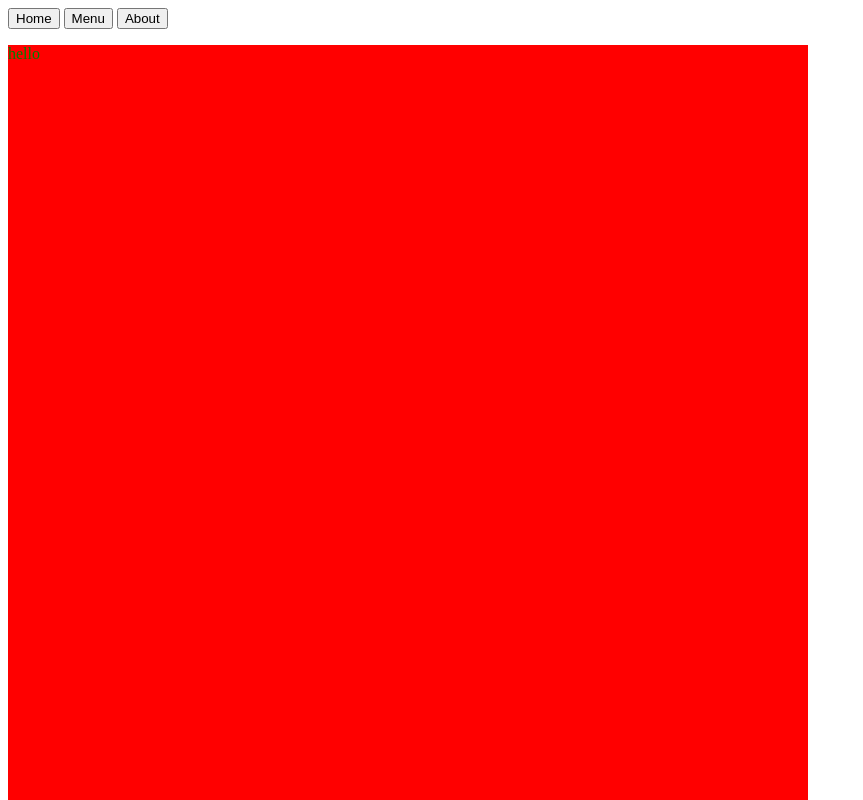
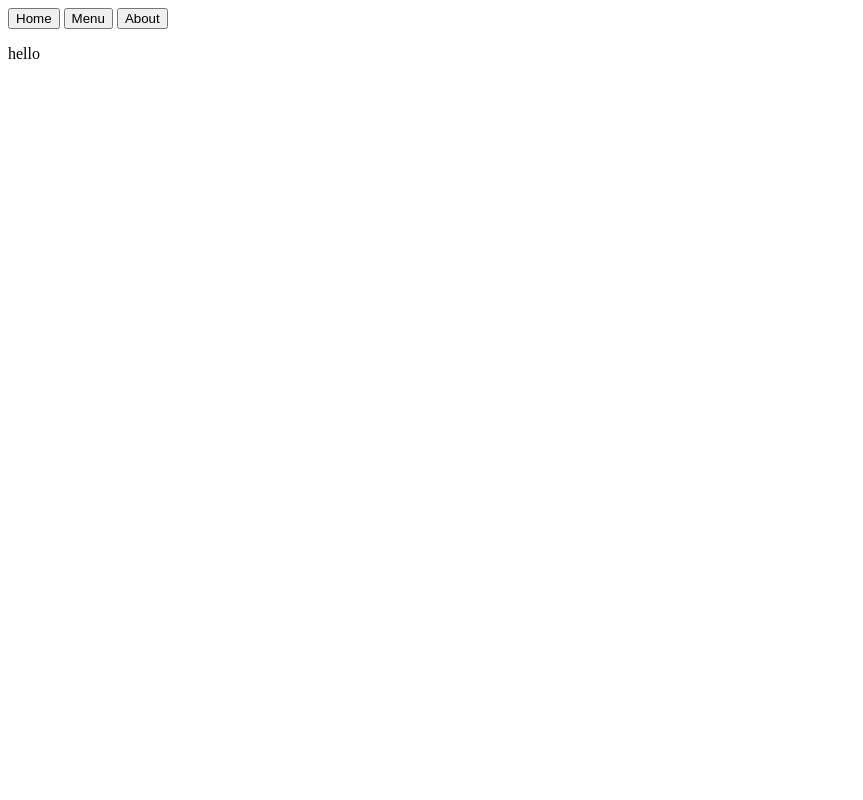
Before and after one commit to kamalypatel/restaurant-page, a website built with webpack: page src/index.html in a window 1280 px wide. Shown: the top 800 px of the page, without its empty margins (0-863 px from the left). Built offline with nearby package versions, Linux system fonts and the light colour scheme.

Commit message:
finished work for april 20th

```diff
--- a/src/index.js
+++ b/src/index.js
@@ -1,5 +1,5 @@
 import './styles.css'
 
-const content = document.querySelector('.content')
+const content = document.querySelector('#content')
 
 content.classList.add('content')
--- a/src/styles.css
+++ b/src/styles.css
@@ -1,6 +1,4 @@
 .content {
     width: 100vh;
     height: 100vw;
-    background-color: red;
-    color: green;
 }
```
